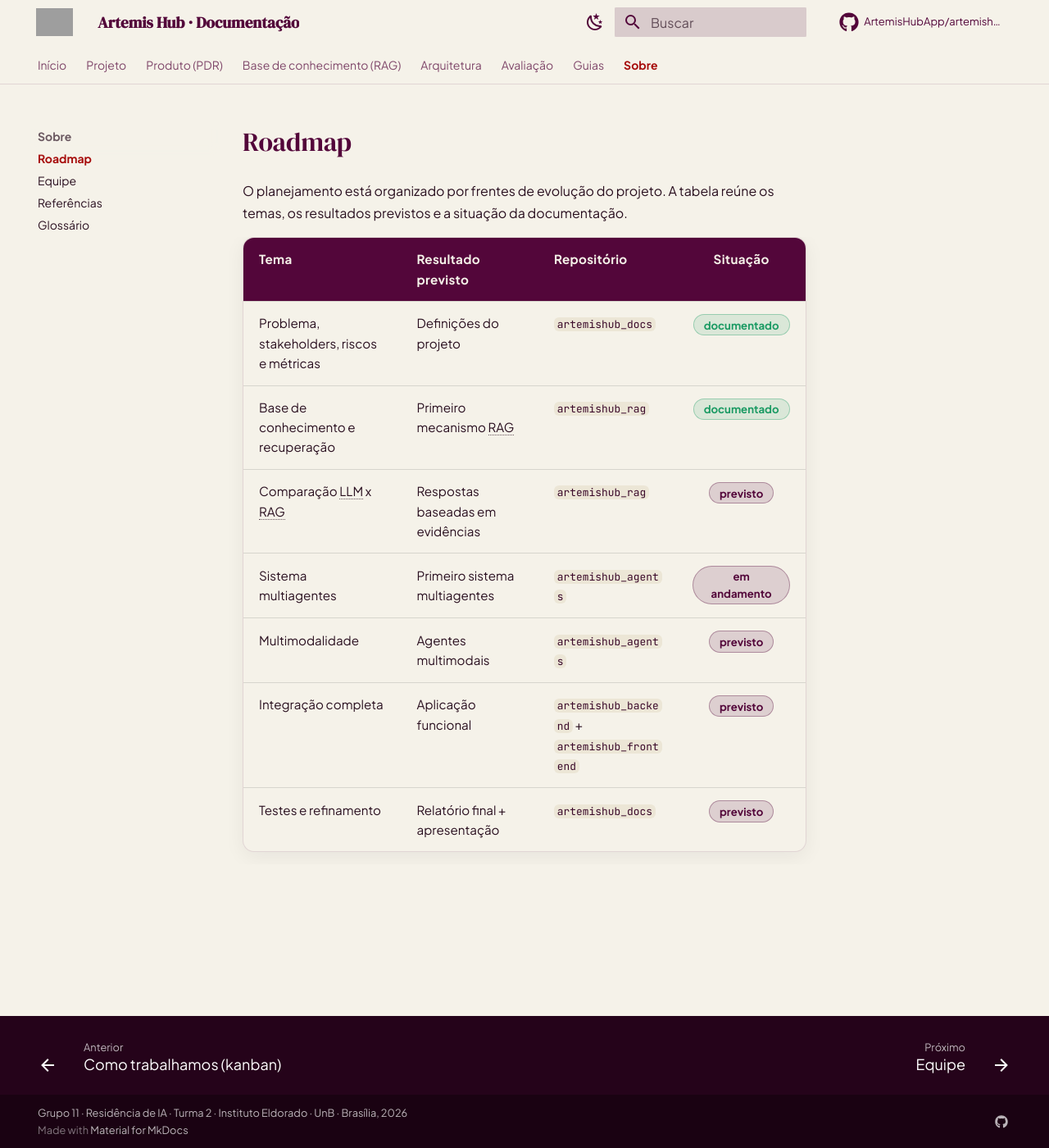
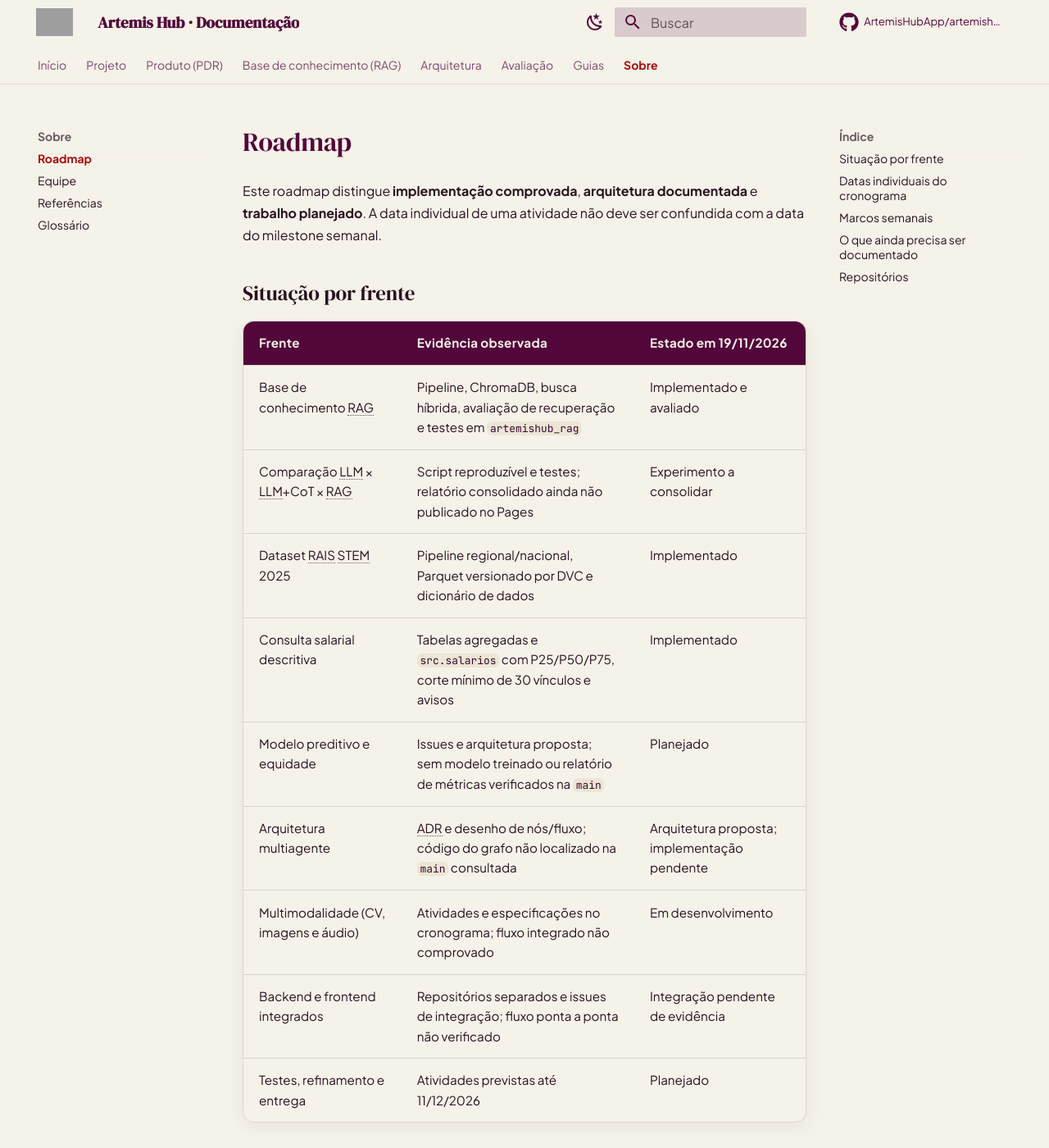
Before and after one commit to ArtemisHubApp/artemishub_docs, an MkDocs documentation site: the page built from docs/sobre/roadmap.md, in a window 1280 px wide and 1400 px high. Shown: the whole window at 82% size. Built offline with MkDocs 1.6.1 and Material for MkDocs 9.7.7, drawn with Linux system fonts in a browser that asks for light colours; comment, search, counter and statistics services are not loaded; some of the changed text lies outside the part shown; grey boxes are pictures that could not be loaded.

Commit message:
docs: atualiza roadmap com estado real e lacunas

```diff
--- a/docs/sobre/roadmap.md
+++ b/docs/sobre/roadmap.md
@@ -1,17 +1,67 @@
 ---
-origem: "README do repositório artemishub_docs (seção Roadmap)"
+origem: "Cronograma Artemis Hub (semanas 4 a 7) · inspeção dos repositórios em 19/11/2026"
 ---
 
 # Roadmap
 
-O planejamento está organizado por frentes de evolução do projeto. A tabela reúne os temas, os resultados previstos e a situação da documentação.
+Este roadmap distingue **implementação comprovada**, **arquitetura documentada** e **trabalho planejado**. A data individual de uma atividade não deve ser confundida com a data do milestone semanal.
 
-| Tema | Resultado previsto | Repositório | Situação |
-|---|---|---|:-:|
-| Problema, stakeholders, riscos e métricas | Definições do projeto | `artemishub_docs` | <span class="art-chip art-chip--ok">documentado</span> |
-| Base de conhecimento e recuperação | Primeiro mecanismo RAG | `artemishub_rag` | <span class="art-chip art-chip--ok">documentado</span> |
-| Comparação LLM x RAG | Respostas baseadas em evidências | `artemishub_rag` | <span class="art-chip">previsto</span> |
-| Sistema multiagentes | Primeiro sistema multiagentes | `artemishub_agents` | <span class="art-chip">em andamento</span> |
-| Multimodalidade | Agentes multimodais | `artemishub_agents` | <span class="art-chip">previsto</span> |
-| Integração completa | Aplicação funcional | `artemishub_backend` + `artemishub_frontend` | <span class="art-chip">previsto</span> |
-| Testes e refinamento | Relatório final + apresentação | `artemishub_docs` | <span class="art-chip">previsto</span> |
+## Situação por frente
+
+| Frente | Evidência observada | Estado em 19/11/2026 |
+|---|---|---|
+| Base de conhecimento RAG | Pipeline, ChromaDB, busca híbrida, avaliação de recuperação e testes em `artemishub_rag` | Implementado e avaliado |
+| Comparação LLM × LLM+CoT × RAG | Script reproduzível e testes; relatório consolidado ainda não publicado no Pages | Experimento a consolidar |
+| Dataset RAIS STEM 2025 | Pipeline regional/nacional, Parquet versionado por DVC e dicionário de dados | Implementado |
+| Consulta salarial descritiva | Tabelas agregadas e `src.salarios` com P25/P50/P75, corte mínimo de 30 vínculos e avisos | Implementado |
+| Modelo preditivo e equidade | Issues e arquitetura proposta; sem modelo treinado ou relatório de métricas verificados na `main` | Planejado |
+| Arquitetura multiagente | ADR e desenho de nós/fluxo; código do grafo não localizado na `main` consultada | Arquitetura proposta; implementação pendente |
+| Multimodalidade (CV, imagens e áudio) | Atividades e especificações no cronograma; fluxo integrado não comprovado | Em desenvolvimento |
+| Backend e frontend integrados | Repositórios separados e issues de integração; fluxo ponta a ponta não verificado | Integração pendente de evidência |
+| Testes, refinamento e entrega | Atividades previstas até 11/12/2026 | Planejado |
+
+## Datas individuais do cronograma
+
+As datas abaixo vêm do campo `data` de cada atividade, não do encerramento de cada semana.
+
+| Atividades | Data |
+|---|---|
+| 1–11 | 17/11/2026 |
+| 12–22 | 19/11/2026 |
+| 23–28 | 20/11/2026 |
+| 29–31 | 24/11/2026 |
+| 32–36 | 26/11/2026 |
+| 37–38 | 27/11/2026 |
+| 39–42 | 01/12/2026 |
+| 43–45 | 03/12/2026 |
+| 46–47 | 04/12/2026 |
+| 48–50 | 08/12/2026 |
+| 51–53 | 10/12/2026 |
+| 54 | 11/12/2026 |
+
+## Marcos semanais
+
+| Semana | Entrega prevista | Data do marco |
+|---|---|---|
+| 4 | Primeiro Protótipo Multiagente | 20/11/2026 |
+| 5 | Multimodalidade | 27/11/2026 |
+| 6 | Integração completa | 04/12/2026 |
+| 7 | Testes e refinamento | 11/12/2026 |
+
+## O que ainda precisa ser documentado
+
+- Resultados consolidados da comparação LLM puro × CoT × RAG, separados por desenvolvimento e holdout, com modelo, abstenções, erros técnicos e rubrica de fidelidade.
+- Implementação real do grafo multiagente, contratos dos nós, testes por agente e execução reproduzível da demonstração.
+- Modelo salarial treinado: baseline, divisão temporal, métricas MAE/MAPE/R², cobertura e métricas por grupos; registrar também a escolha do grupo de referência.
+- Avaliação de equidade e limitações estatísticas do modelo salarial.
+- Contratos de API, autenticação, persistência, streaming e integração frontend/backend/agentes.
+- Fluxos multimodais individualizados: extração de currículo, interpretação de gráficos/imagens, áudio e medidas de privacidade.
+- Testes ponta a ponta, resultados de validação com usuárias, limitações conhecidas, implantação e roteiro de demonstração.
+
+## Repositórios
+
+- [Documentação e GitHub Pages](https://github.com/ArtemisHubApp/artemishub_docs)
+- [Agentes, RAIS e ferramentas de dados](https://github.com/ArtemisHubApp/artemishub_agents)
+- [Base de conhecimento RAG](https://github.com/ArtemisHubApp/artemishub_rag)
+- [Backend](https://github.com/ArtemisHubApp/artemishub_backend)
+- [Frontend](https://github.com/ArtemisHubApp/artemishub_frontend)
```
